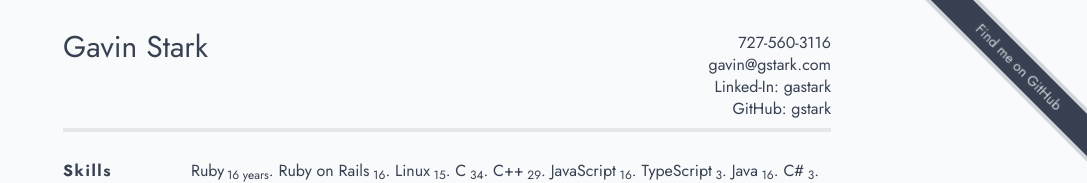
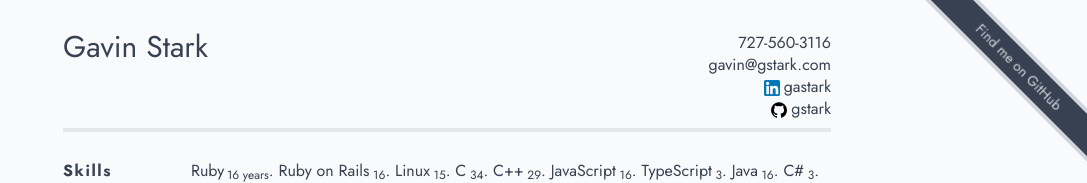
Before and after one commit to gstark/resume, a React (Vite) app: page / in a window 1280 px wide. Shown: the top 183 px of the page, without its empty margins (193-1280 px from the left). Built offline with nearby package versions, Linux system fonts and the light colour scheme.

Commit message:
Adds icons for github and linkedin

```diff
--- a/src/Header.tsx
+++ b/src/Header.tsx
@@ -1,5 +1,7 @@
 import React from 'react'
 import resume from './resume.json'
+import linkedin from './images/linkedin.png'
+import github from './images/github.png'
 
 export function Header({
   contact,
@@ -24,12 +26,22 @@ export function Header({
         </p>
         <p>
           <a href={`https://www.linkedin.com/in/${resume.contact.linkedin}`}>
-            Linked-In: {resume.contact.linkedin}
+            <img
+              className="inline pr-1"
+              style={{ height: '1rem' }}
+              src={linkedin}
+            />
+            {resume.contact.linkedin}
           </a>
         </p>
         <p>
           <a href={`https://github.com/${resume.contact.github}`}>
-            GitHub: {resume.contact.github}
+            <img
+              className="inline pr-1"
+              style={{ height: '1rem' }}
+              src={github}
+            />
+            {resume.contact.github}
           </a>
         </p>
       </div>
```
Also changed, not shown: src/images/github.png (added), src/images/linkedin.png (added).
